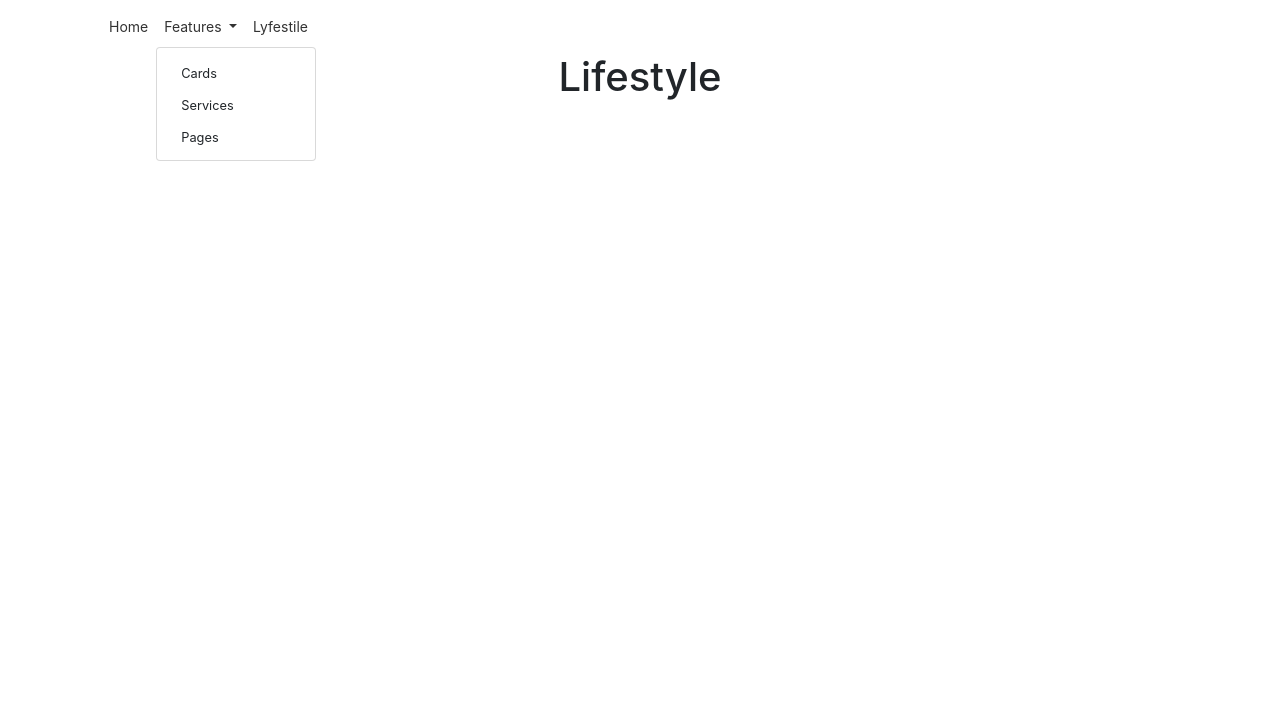
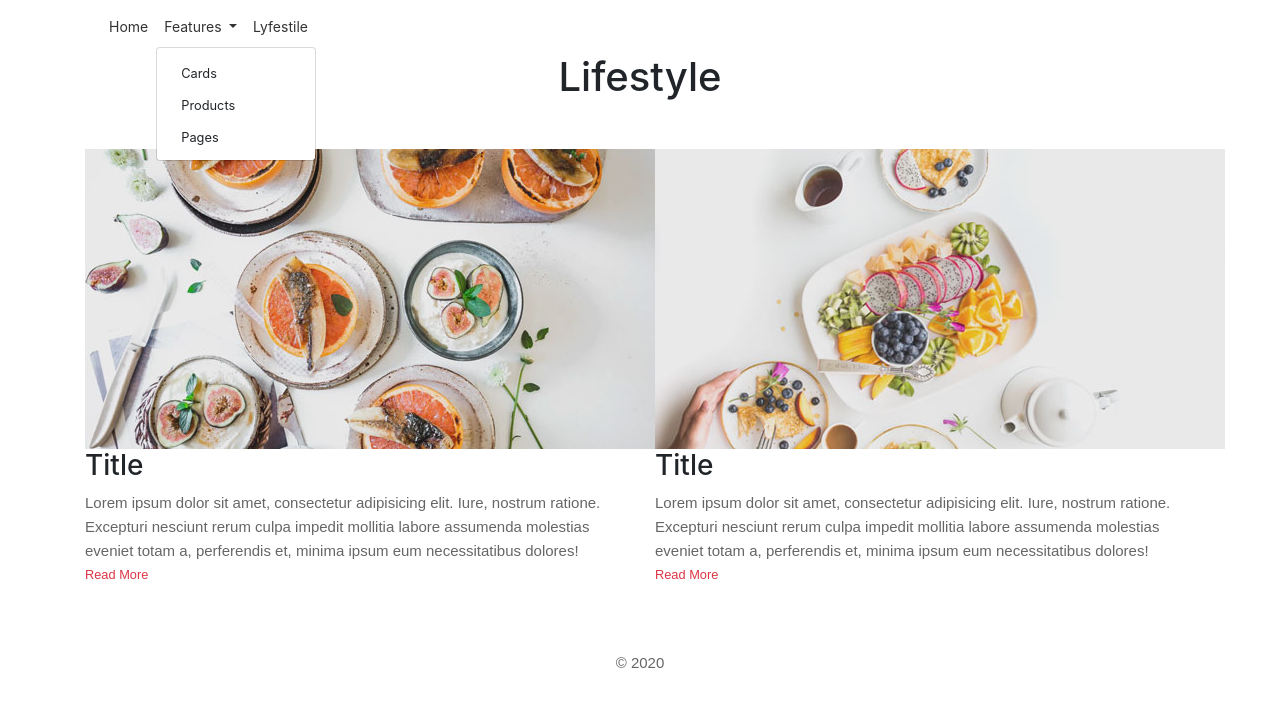
Before and after one commit to JhonathanMusa/practice-web-vue-1, a Vue app: page /lifestyle in a window 1280 px wide. Both pictures are taken after a click on the button "Features". Shown: the top 706 px of the page. Built offline with nearby package versions, Linux system fonts and the light colour scheme.

Commit message:
adding components 3

```diff
--- a/src/components/Footer.vue
+++ b/src/components/Footer.vue
@@ -1,7 +1,7 @@
 <template>
   <div class="app">
     <footer class="text-center">
-      <p>&copy; 2020</p>
+      <p class="mt-5">&copy; 2020</p>
     </footer>
   </div>
 </template>
--- a/src/components/Header.vue
+++ b/src/components/Header.vue
@@ -36,7 +36,7 @@
               <a class="dropdown-item" href="Cards"
                 ><small> Cards </small></a
               >
-              <a class="dropdown-item" href="#"><small>Services</small></a>
+              <a class="dropdown-item" href="Products"><small>Products</small></a>
               <!-- <div class="dropdown-divider"></div> -->
               <a class="dropdown-item" href="#"><small>Pages</small></a>
             </div>
--- a/src/router/index.js
+++ b/src/router/index.js
@@ -16,6 +16,11 @@ const routes = [
     component: () => import(/* webpackChunkName: "cards" */ '../views/Cards.vue')
   },
   {
+    path: "/products",
+    name: "Products",
+    component: () => import(/* webpackChunkName: "products" */ '../views/Products.vue')
+  },
+  {
     path: '/lifestyle',
     name: 'Lifestyle',
     component: () => import(/* webpackChunkName: "lifestyle" */ '../views/Lifestyle.vue')
--- a/src/views/Cards.vue
+++ b/src/views/Cards.vue
@@ -1,7 +1,7 @@
 <template>
   <div class="app">
     <Header />
-      <h1 class="text-center">Cards Page</h1>
+      <h1 class="text-center mb-5">Cards Page</h1>
     <div class="container">
       <div class="row">
         <div class="col-md-4">
@@ -91,15 +91,19 @@
         </div>
       </div>
     </div>
+    <Footer />
   </div>
 </template>
 
 <script>
 import Header from "@/components/Header.vue";
+import Footer from '@/components/Footer.vue';
 export default {
   name: "Cards",
   components: {
     Header,
+    Footer
   },
 };
+    Footer
 </script>
--- a/src/views/Home.vue
+++ b/src/views/Home.vue
@@ -27,8 +27,8 @@
       </div>
     </div>
     <div class="row mt-5">
-      <div class="col-lg-12 ">
-        <h3 class="text-center">Article</h3>
+      <div class="col-lg-6 col-md-6">
+        <h3 class="text-center">Post</h3>
         <p class="text-justify">
           Lorem ipsum dolor sit amet consectetur adipisicing elit. Quasi
           pariatur aliquid natus dolore obcaecati quidem blanditiis odit
@@ -43,8 +43,8 @@
           maiores labore tempore. Quidem, aliquam?
         </p>
       </div>
-      <div class="col-lg-12 ">
-        <h3 class="text-center">Article</h3>
+      <div class="col-lg-6 col-md-6">
+        <h3 class="text-center">Post</h3>
         <p class="text-justify">
           Lorem ipsum dolor sit amet consectetur adipisicing elit. Quasi
           pariatur aliquid natus dolore obcaecati quidem blanditiis odit
--- a/src/views/Lifestyle.vue
+++ b/src/views/Lifestyle.vue
@@ -1,17 +1,45 @@
 <template>
   <div>
     <Header />
-    <h1 class="text-center">Lifestyle</h1>
+    <h1 class="text-center mb-5">Lifestyle</h1>
+    <div class="row">
+      <div class="col-lg-6 col-md-6" >
+        <img src="../../public/upload/blog/home5/a3.jpg" alt="" />
+        <h3>Title</h3>
+        <p class="mb-0">
+          Lorem ipsum dolor sit amet, consectetur adipisicing elit. Iure,
+          nostrum ratione. Excepturi nesciunt rerum culpa impedit mollitia
+          labore assumenda molestias eveniet totam a, perferendis et, minima
+          ipsum eum necessitatibus dolores!
+        </p>
+        <p class="text-danger small">Read More</p>
+      </div>
+      <div class="col-lg--6 col-md-6" >
+        <img src="../../public/upload/blog/home5/a4.jpg" alt="" />
+        <h3>Title</h3>
+        <p class="mb-0">
+          Lorem ipsum dolor sit amet, consectetur adipisicing elit. Iure,
+          nostrum ratione. Excepturi nesciunt rerum culpa impedit mollitia
+          labore assumenda molestias eveniet totam a, perferendis et, minima
+          ipsum eum necessitatibus dolores!
+        </p>
+        <p class="text-danger small">Read More</p>
+      </div>
+    </div>
+    <Footer />
   </div>
 </template>
 
 <script>
 import Header from "@/components/Header.vue";
+import Footer from "@/components/Footer.vue"
+
 
 export default {
   name: "Lifestyle",
   components: {
     Header,
+    Footer,
   },
 };
 </script>
--- /dev/null
+++ b/src/views/Products.vue
@@ -0,0 +1,19 @@
+<template>
+  <div class="app">
+    <Header />
+    <h1 class="text-center">Products</h1>
+    <Footer />
+  </div>
+</template>
+
+<script>
+import Header from "@/components/Header.vue";
+import Footer from "@/components/Footer.vue";
+export default {
+  name: "Products",
+  components: {
+    Header,
+    Footer,
+  },
+};
+</script>
```
